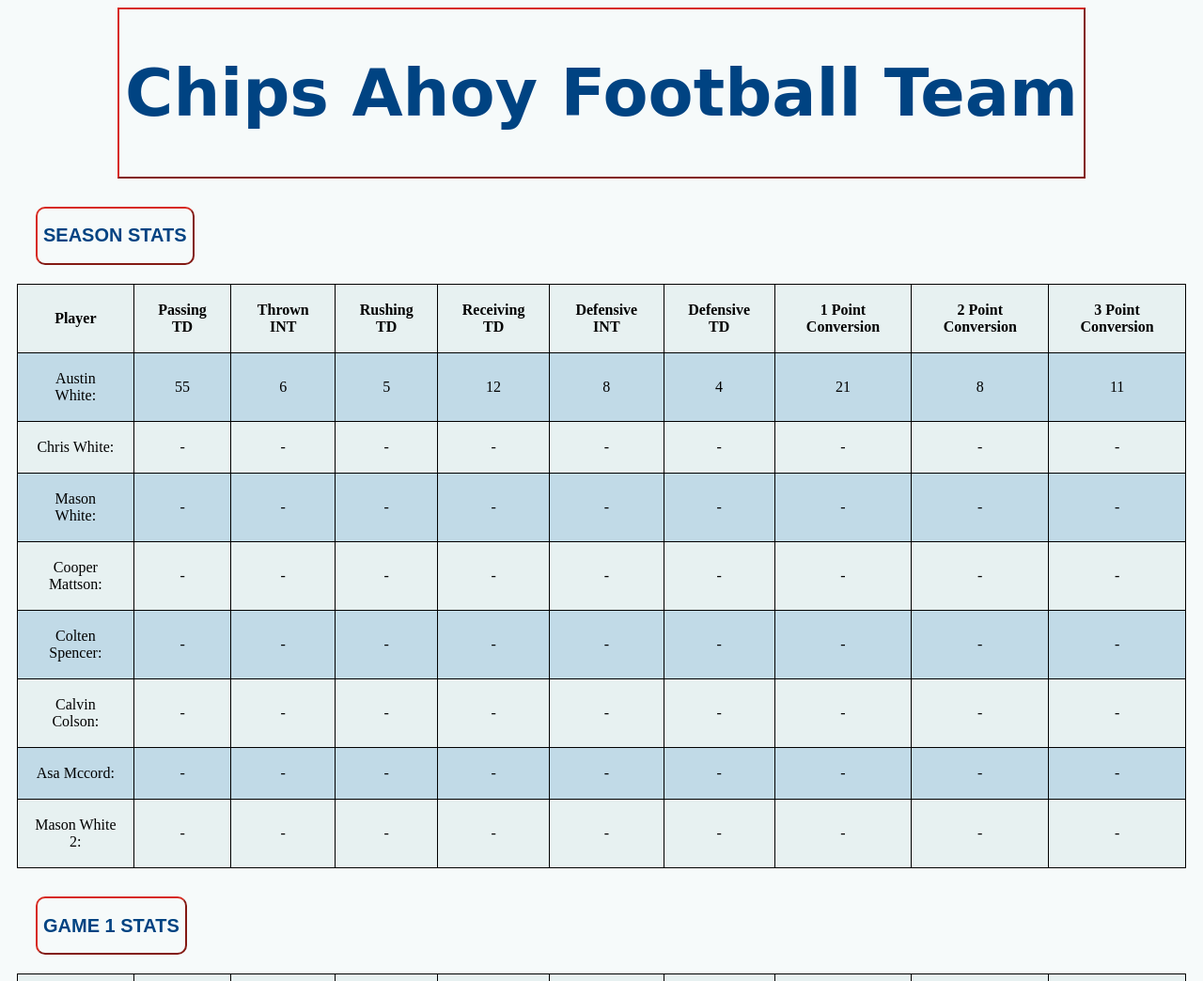
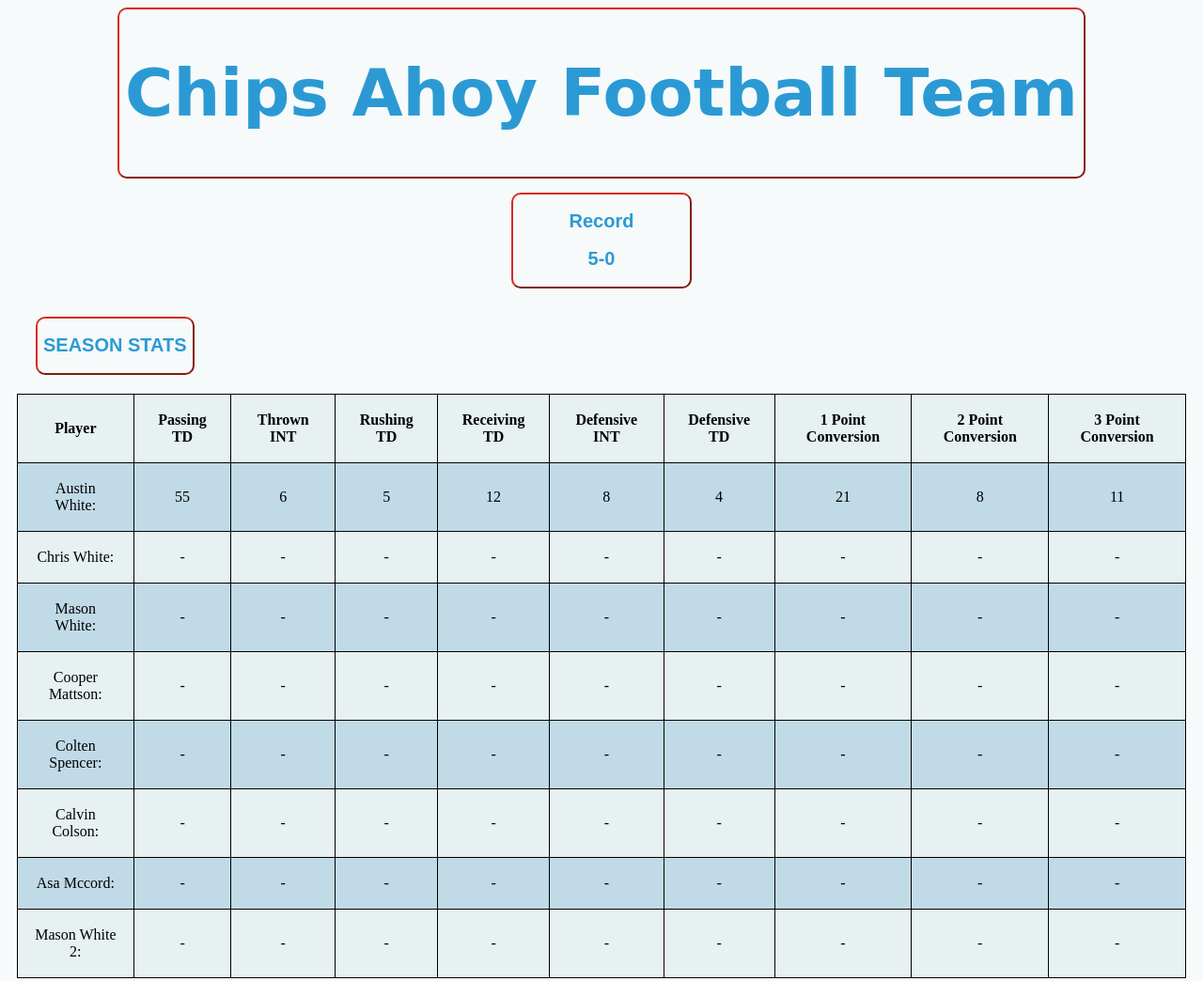
Before and after one commit to Austinwhite24/football-team-stats, a website: page public/index.html in a window 1280 px wide. Shown: the top 1044 px of the page at 94% size. Drawn offline with Linux system fonts and the light colour scheme.

Commit message:
added express.static

```diff
--- a/package.json
+++ b/package.json
@@ -4,12 +4,15 @@
   "description": "",
   "main": "index.js",
   "scripts": {
+    "start": "node server/server.js",
     "test": "echo \"Error: no test specified\" && exit 1"
   },
   "keywords": [],
   "author": "",
   "license": "ISC",
   "dependencies": {
-    "modules": "^0.4.0"
+    "express": "^4.17.3",
+    "modules": "^0.4.0",
+    "path": "^0.12.7"
   }
 }
--- a/public/index.html
+++ b/public/index.html
@@ -14,7 +14,12 @@
     <!-- <h1>Chips Ahoy Football Page</h1> -->
 </div>
 <body>
-
+<div id="recordDiv">
+  <button id="record">
+    <h2>Record</h2>
+    <h2>5-0</h2>
+  </button>
+</div>
 
 <style>
     table, th, td {
@@ -153,6 +158,7 @@
     <div class="gameOneStats">
         <button class="leftTitle">
             <h2>GAME 1 STATS</h2>
+            <h2>0-0</h2>
         </button>
         <table style="width:100%" id="table">
             <tr id="headerStats">
@@ -272,6 +278,7 @@
     <div class="gameTwoStats">
         <button class="leftTitle">
             <h2>GAME 2 STATS</h2>
+            <h2>0-0</h2>
         </button>
         <table style="width:100%" id="table">
             <tr id="headerStats">
@@ -391,6 +398,7 @@
     <div class="gameThreeStats">
         <button class="leftTitle">
             <h2>GAME 3 STATS</h2>
+            <h2>0-0</h2>
         </button>
         <table style="width:100%" id="table">
             <tr id="headerStats">
@@ -510,6 +518,7 @@
     <div class="gameFourStats">
         <button class="leftTitle">
             <h2>GAME 4 STATS</h2>
+            <h2>0-0</h2>
         </button>
         <table style="width:100%" id="table">
             <tr id="headerStats">
@@ -629,6 +638,7 @@
     <div class="gameFiveStats">
         <button class="leftTitle">
             <h2>GAME 5 STATS</h2>
+            <h2>0-0</h2>
         </button>
         <table style="width:100%" id="table">
             <tr id="headerStats">
--- a/public/styles.css
+++ b/public/styles.css
@@ -8,18 +8,41 @@
 #titleBtn {
     background-color: rgb(246, 250, 250);
       border-color:  #D72A20;
+      border-radius: 10px;
+}
+#recordDiv {
+    display: flex;
+    justify-content: center;
+    margin-top: 15px;
+    /* align-items: center; */
+}
+#record{
+    background-color: rgb(246, 250, 250);
+    border-color: #D72A20;
+    border-radius: 10px;
+    align-items: center;
+    width: 15vw;
+}
+th{
+    /* font-family: Arial, Helvetica, sans-serif; */
+    /* font-family: 'Anton', sans-serif;
+    font-family: 'Staatliches', cursive; */
+    /* font-family: 'Permanent Marker', cursive; */
+    /* font-family: 'Alfa Slab One', cursive; */
+  /* font-weight: bolder; */
+  font-family: 'Fredoka One';
+
 }
 
 h1{
     font-size: 70px;
-    color: #8ac4e4;
-    color: #004382;
+    color: #2B9AD4;
     border: 3px soild #D72A20;
     font-family: 'Caveat Brush', cursive;
 
 }
 h2{
-    color:#004382
+    color: #2B9AD4;
 }
 tr:nth-child(even) {
     background-color: #b7dede;
@@ -32,9 +55,7 @@
   #headerStats{
       margin: 5px;
   }
-  #table {
 
-  }
   .stats{
       margin: 10px;
   }
```
Also changed, not shown: server/server.js (+18 -0 lines), 3 other files.
